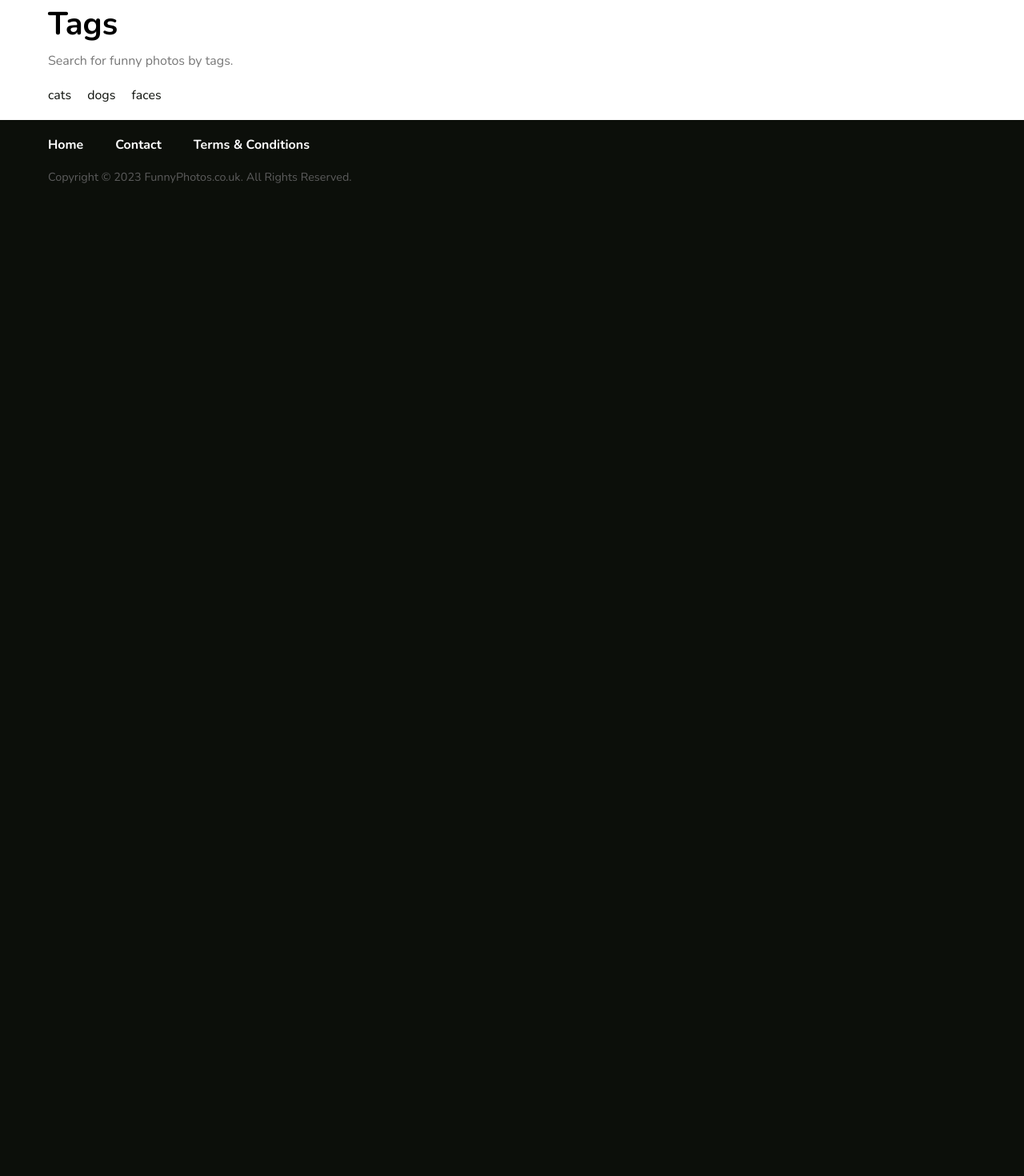
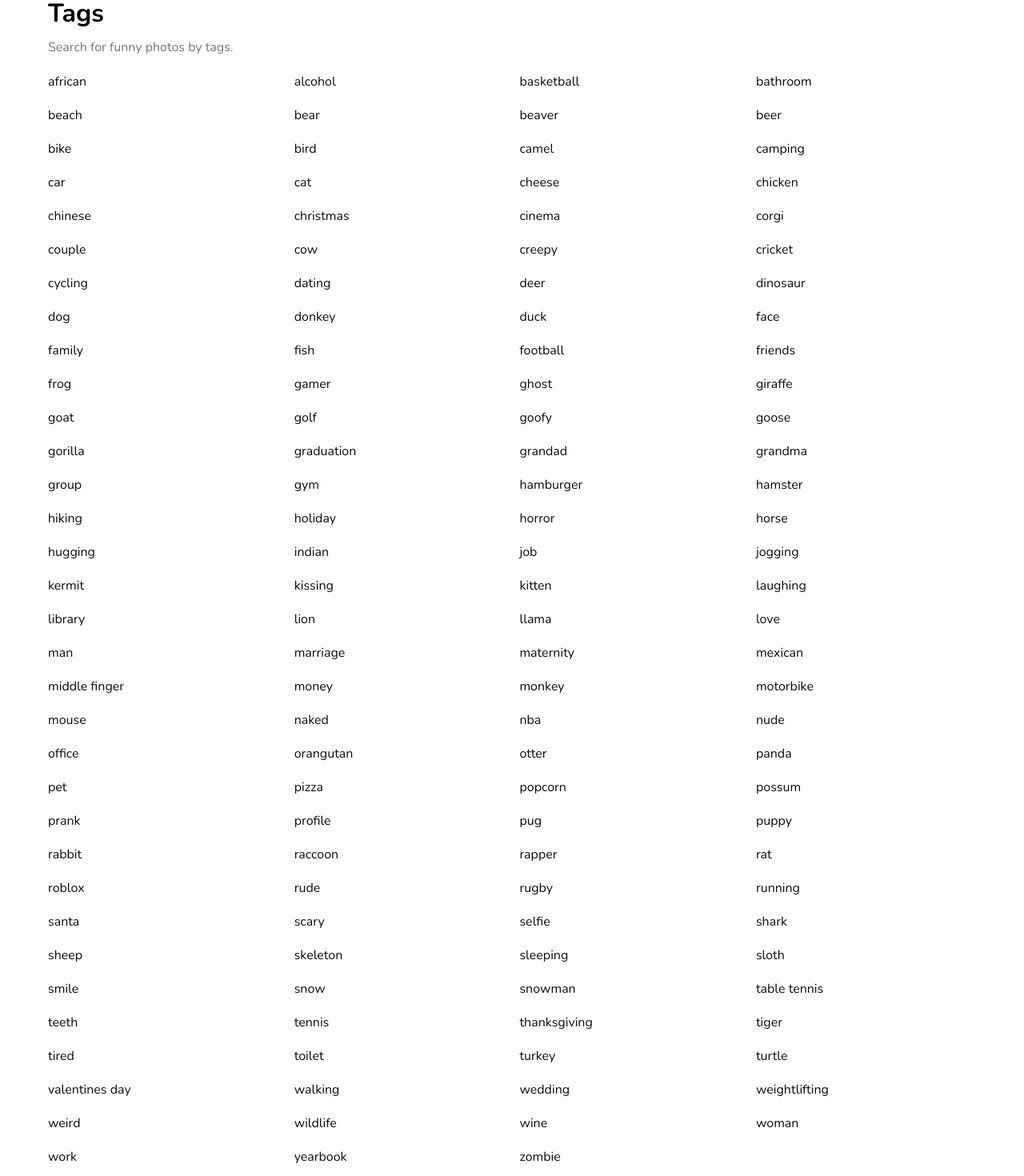
Before and after one commit to johnnyfwk/funny-photos-front-end, a React (Create React App) app: page /tags in a window 1280 px wide. Shown: the part 80-1550 px from the top of the page at 80% size. Before the commit the page ends 800 px from the top, so only its background shows below. Built offline with nearby package versions, Linux system fonts and the light colour scheme.

Commit message:
Added categories and tags.

```diff
--- a/src/App.css
+++ b/src/App.css
@@ -32,8 +32,8 @@
 }
 
 @font-face {
-    font-family: CherryBombOne;
-    src: url("../src/assets/fonts/CherryBombOne-Regular.ttf");
+    font-family: UnicaOne;
+    src: url("../src/assets/fonts/UnicaOne-Regular.ttf");
 }
 
 * {
@@ -57,8 +57,8 @@ body {
 }
 
 h1 {
-    font-size: 2.5rem;
-    line-height: 3rem;
+    font-size: 2rem;
+    line-height: 2.5rem;
 }
 
 p,
@@ -114,7 +114,7 @@ button {
 
 #logo {
     font-size: 2rem;
-    font-family: CherryBombOne;
+    font-family: UnicaOne;
 }
 
 #logo:link,
@@ -291,9 +291,9 @@ main {
 }
 
 #tags-container {
-    display: flex;
-    flex-wrap: wrap;
+    display: grid;
     gap: 20px;
+    grid-template-columns: auto auto;
 }
 
 #tags-container a:link,
@@ -372,6 +372,10 @@ footer a:hover {
         grid-template-columns: auto 200px;
     }
 
+    #tags-container {
+        grid-template-columns: auto auto auto auto;
+    }
+
     .footer-links {
         display: flex;
         flex-wrap: wrap;
--- a/src/content/categories.js
+++ b/src/content/categories.js
@@ -2,7 +2,17 @@ const categories = [
     "Animals",
     "People",
     "Sports",
-    "Nature"
+    "Nature",
+    "Occasions",
+    "Food",
+    "Drink",
+    "Gaming",
+    "Vehicles",
+    "Music",
+    "Fitness",
+    "Movies",
+    "Health",
+    "Career"
 ];
 
 module.exports = categories.sort();
--- a/src/content/tags.js
+++ b/src/content/tags.js
@@ -1,7 +1,139 @@
 const tags = [
-    "cats",
-    "dogs",
-    "faces",
+    "cat",
+    "dog",
+    "face",
+    "profile",
+    "monkey",
+    "horse",
+    "family",
+    "selfie",
+    "chicken",
+    "duck",
+    "gorilla",
+    "football",
+    "goat",
+    "cow",
+    "middle finger",
+    "group",
+    "rat",
+    "man",
+    "woman",
+    "ghost",
+    "thanksgiving",
+    "raccoon",
+    "wedding",
+    "skeleton",
+    "donkey",
+    "couple",
+    "golf",
+    "fish",
+    "beach",
+    "giraffe",
+    "hamster",
+    "pug",
+    "roblox",
+    "bird",
+    "puppy",
+    "kitten",
+    "llama",
+    "weird",
+    "gamer",
+    "sheep",
+    "basketball",
+    "rugby",
+    "nba",
+    "tennis",
+    "table tennis",
+    "tennis",
+    "bear",
+    "car",
+    "bike",
+    "motorbike",
+    "cycling",
+    "wildlife",
+    "rabbit",
+    "friends",
+    "tired",
+    "turtle",
+    "scary",
+    "deer",
+    "goofy",
+    "camel",
+    "toilet",
+    "bathroom",
+    "cricket",
+    "smile",
+    "laughing",
+    "pet",
+    "teeth",
+    "snow",
+    "kermit",
+    "zombie",
+    "sleeping",
+    "panda",
+    "rapper",
+    "popcorn",
+    "horror",
+    "cinema",
+    "christmas",
+    "african",
+    "chinese",
+    "indian",
+    "mexican",
+    "rude",
+    "gym",
+    "maternity",
+    "sloth",
+    "yearbook",
+    "love",
+    "marriage",
+    "pizza",
+    "cheese",
+    "beer",
+    "alcohol",
+    "wine",
+    "dinosaur",
+    "camping",
+    "nude",
+    "naked",
+    "hiking",
+    "money",
+    "shark",
+    "hugging",
+    "hamburger",
+    "frog",
+    "orangutan",
+    "library",
+    "santa",
+    "corgi",
+    "goose",
+    "gorilla",
+    "tiger",
+    "lion",
+    "cow",
+    "graduation",
+    "holiday",
+    "snowman",
+    "valentines day",
+    "kissing",
+    "dating",
+    "mouse",
+    "grandma",
+    "grandad",
+    "creepy",
+    "office",
+    "work",
+    "job",
+    "otter",
+    "prank",
+    "running",
+    "walking",
+    "jogging",
+    "weightlifting",
+    "beaver",
+    "turkey",
+    "possum",
 ];
 
-module.exports = tags.sort();
+
+module.exports = [... new Set(tags)].sort();
--- a/src/pages/Home.jsx
+++ b/src/pages/Home.jsx
@@ -35,58 +35,58 @@ export default function Home({
     const [selectedPhoto, setSelectedPhoto] = useState({});
     const [isPhotoFullSizeContainerVisible, setIsPhotoFullSizeContainerVisible] = useState(false);
 
-    useEffect(() => {
-        setIsLoading(null);
-        api.getUnsplashPhotos(query, pageNumber)
-            .then((response) => {
-                setIsLoading(false);
-                const unsplash = response.map((photo) => {
-                    return utils.createPhotoObject(
-                        "Unsplash",
-                        photo.links.html,
-                        photo.urls.regular,
-                        photo.urls.small,
-                        photo.alt_description,
-                        photo.user.name,
-                        photo.user.links.html
-                    );
-                })
-                setPhotos((currentPhotos) => {
-                    return [...currentPhotos, ...unsplash];
-                });
-            })
-            .catch((error) => {
-                console.log(error);
-                setIsLoading(false);
-            })
-    }, [pageNumber, query])
+    // useEffect(() => {
+    //     setIsLoading(null);
+    //     api.getUnsplashPhotos(query, pageNumber)
+    //         .then((response) => {
+    //             setIsLoading(false);
+    //             const unsplash = response.map((photo) => {
+    //                 return utils.createPhotoObject(
+    //                     "Unsplash",
+    //                     photo.links.html,
+    //                     photo.urls.regular,
+    //                     photo.urls.small,
+    //                     photo.alt_description,
+    //                     photo.user.name,
+    //                     photo.user.links.html
+    //                 );
+    //             })
+    //             setPhotos((currentPhotos) => {
+    //                 return [...currentPhotos, ...unsplash];
+    //             });
+    //         })
+    //         .catch((error) => {
+    //             console.log(error);
+    //             setIsLoading(false);
+    //         })
+    // }, [pageNumber, query])
 
-    useEffect(() => {
-        setIsLoading(null);
-        api.getPexelsPhotos(query, pageNumber)
-            .then((response) => {
-                setIsLoading(false);
-                const pexels = response.map((photo) => {
-                    return utils.createPhotoObject(
-                        "Pexels",
-                        photo.url,
-                        photo.src.original,
-                        photo.src.medium,
-                        photo.alt,
-                        photo.photographer,
-                        photo.photographer_url
-                    );
-                })
-                setPhotos((currentPhotos) => {
-                    setPhotosToDisplay([...currentPhotos, ...pexels].slice(0, numberOfPhotosToDisplay));
-                    return [...currentPhotos, ...pexels];
-                });
-            })
-            .catch((error) => {
-                console.log(error);
-                setIsLoading(false);
-            })
-    }, [pageNumber, query])
+    // useEffect(() => {
+    //     setIsLoading(null);
+    //     api.getPexelsPhotos(query, pageNumber)
+    //         .then((response) => {
+    //             setIsLoading(false);
+    //             const pexels = response.map((photo) => {
+    //                 return utils.createPhotoObject(
+    //                     "Pexels",
+    //                     photo.url,
+    //                     photo.src.original,
+    //                     photo.src.medium,
+    //                     photo.alt,
+    //                     photo.photographer,
+    //                     photo.photographer_url
+    //                 );
+    //             })
+    //             setPhotos((currentPhotos) => {
+    //                 setPhotosToDisplay([...currentPhotos, ...pexels].slice(0, numberOfPhotosToDisplay));
+    //                 return [...currentPhotos, ...pexels];
+    //             });
+    //         })
+    //         .catch((error) => {
+    //             console.log(error);
+    //             setIsLoading(false);
+    //         })
+    // }, [pageNumber, query])
 
     useEffect(() => {
         const updatedPhotosToDisplay = photos.slice(0, numberOfPhotosToDisplay);
--- a/src/utils.js
+++ b/src/utils.js
@@ -40,14 +40,14 @@ export function convertSlugToHeading(slug) {
         if (slugCopy === "animals") {
             heading = "Animal";
         }
-        else if (slugCopy === "cats") {
-            heading = "Cat";
+        else if (slugCopy === "occasions") {
+            heading = "Occasion";
         }
-        else if (slugCopy === "dogs") {
-            heading = "Dog";
+        else if (slugCopy === "vehicles") {
+            heading = "Vehicle";
         }
-        else if (slugCopy === "faces") {
-            heading = "Face";
+        else if (slugCopy === "movies") {
+            heading = "Movie";
         }
         else {
             heading = slugCopy[0].toUpperCase() + slugCopy.slice(1);
@@ -68,14 +68,14 @@ export function convertSlugToText(slug) {
         if (slugCopy === "animals") {
             text = "animal";
         }
-        else if (slugCopy === "cats") {
-            text = "cat";
+        else if (slugCopy === "occasions") {
+            text = "occasion";
         }
-        else if (slugCopy === "dogs") {
-            text = "dog";
+        else if (slugCopy === "vehicles") {
+            text = "vehicle";
         }
-        else if (slugCopy === "faces") {
-            text = "face";
+        else if (slugCopy === "movies") {
+            text = "movie";
         }
         else {
             text = slugCopy;
```
Also changed, not shown: src/assets/fonts/CherryBombOne-Regular.ttf (deleted), src/assets/fonts/UnicaOne-Regular.ttf (added).
